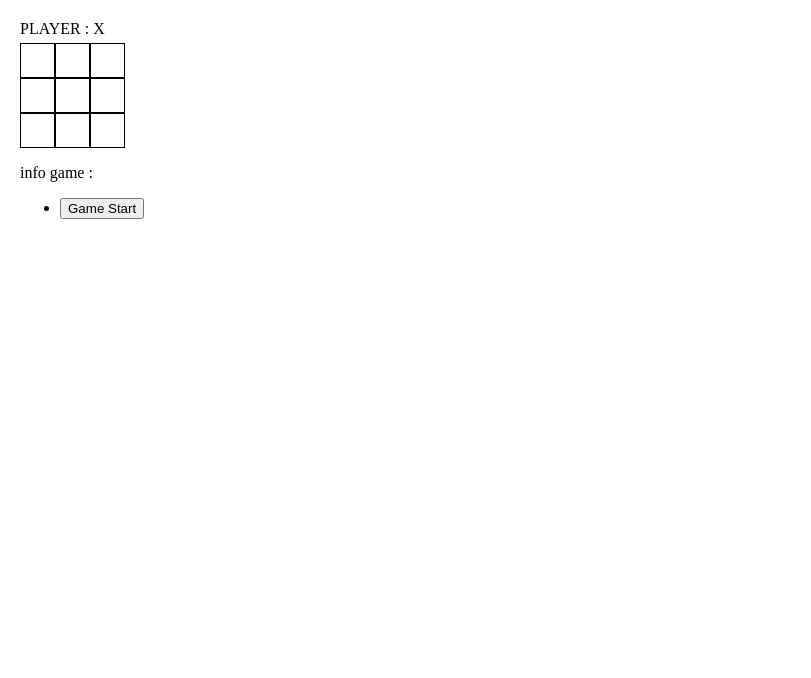
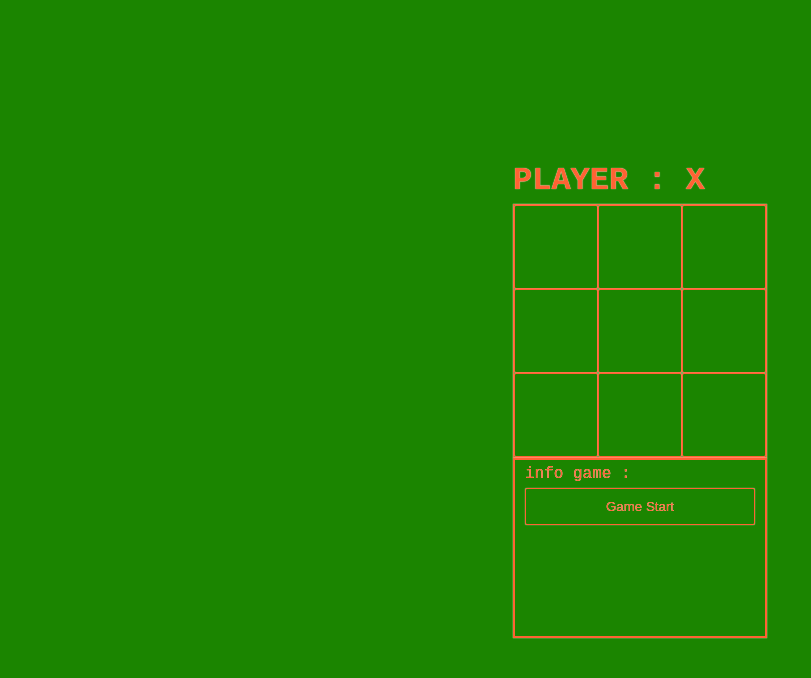
Before and after one commit to zero-termux/Belajar-react-game, a React (Vite) app: page / in a window 1280 px wide. Shown: the top 678 px of the page, without its empty margins (0-811 px from the left). Built offline with nearby package versions, Linux system fonts and the light colour scheme.

Commit message:
Update index.css

```diff
--- a/src/index.css
+++ b/src/index.css
@@ -1,30 +1,91 @@
 * {
   box-sizing: border-box;
+  margin: 0;
+  padding: 0;
 }
 
 body {
   font-family: 'Times New Roman', Times, serif;
-  margin: 20px;
   padding: 0;
+  background-color: rgb(27, 133, 0);display: flex;
+  justify-content: center;
+  align-items: center;
+  height: 100vh;
+}
+
+h1 {
+  text-align: center;
+  font-family: monospace;
+  font-weight: 600;
+  font-size: 3rem;
 }
 
 .square {
-  width: 35px;
-  height: 35px;
-  border: 1px solid black;
-  background-color: white;
-  font-size: 1.2rem;
-  font-weight: bold;
+  width: 84px;
+  height: 84px;
+  border: .5px solid rgb(255, 99, 51);
+  background-color: rgb(27, 133, 0);
+  font-size: 4rem;
+  font-weight: semi-bold;
+  color: rgb(255, 99, 51);
   cursor: pointer;
+  font-family: monospace;
 }
 
 .board {
   display: flex;
   flex-wrap: wrap;
-  width: 105px;
-  height: 105px;
+  width: 254px;
+  height: 254px;
+  border: .5px solid rgb(255, 99, 51);
+  box-shadow: 0px 0px 1px white;
 }
 
 .status {
   margin-bottom: 5px;
+  font-weight: 600;
+  font-size: 2rem;
+  color: rgb(255, 99, 51);
+  text-shadow: 0px 0px 1px white;
+  font-family: monospace;
 }
+
+.game-info {
+  height: 180px;
+  border: 2px solid rgb(255, 99, 51);
+  box-shadow: 0px 0px 1px white;
+  padding: 5px 10px;
+  overflow-y: scroll;
+}
+
+div::-webkit-scrollbar{
+  display: none;
+}
+
+.game-info ul {
+  list-style: none;
+  margin: 5px auto;
+}
+
+.game-info li {
+  margin-top: 5px;
+}
+
+.game-info p {
+  color: rgb(255, 99, 51);
+  text-shadow: 0px 0px .5px white;
+  font-size: 1rem;
+  font-family: monospace;
+}
+
+button {
+  padding: 10px;
+  border-radius: 2px;
+  border: 1px solid rgb(255, 99, 51);
+  background-color: rgb(27, 133, 0);
+  color: rgb(255, 99, 51);
+  text-shadow: 0px 0px .5px white;
+  box-shadow: 0px 0px 1px white;
+  position: relative;
+  width: 100%;
+}
```
